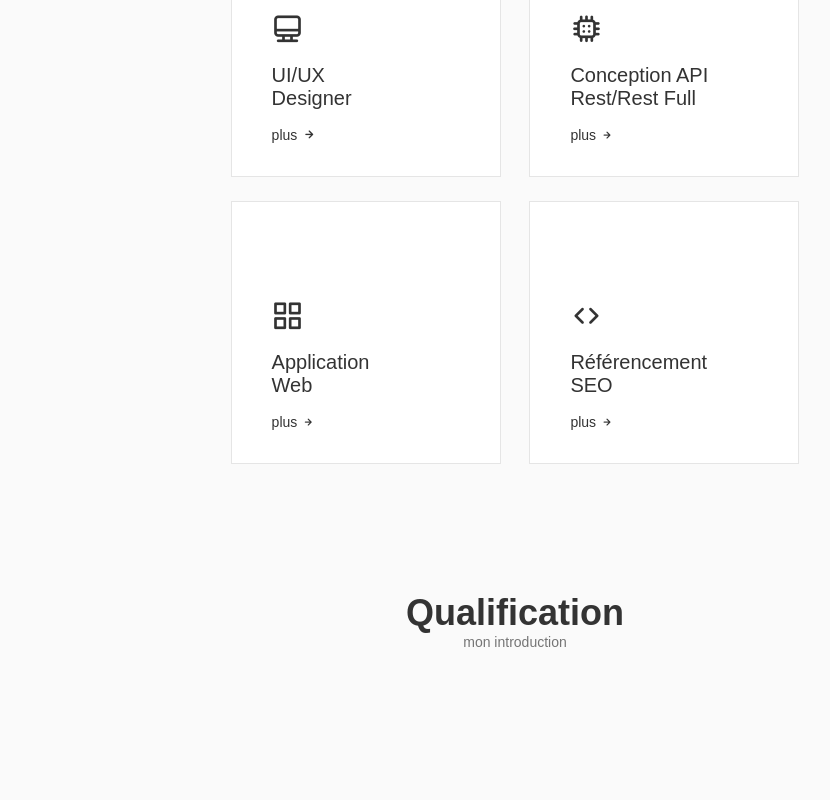
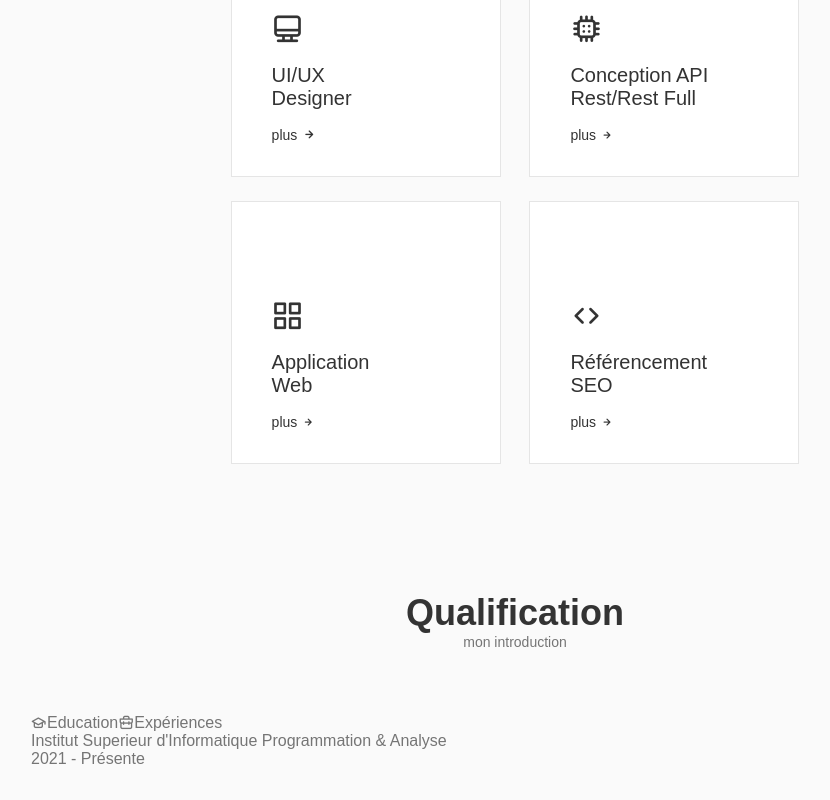
Before and after one commit to rovertnet/mon_portfolio, a React (Create React App) app: page / in a window 1280 px wide. Shown: the part 2394-3194 px from the top of the page, without its empty margins (125-955 px from the left). Before the commit the page ends 3158 px from the top, so only its background shows below. Built offline with nearby package versions, Linux system fonts and the light colour scheme.

Commit message:
un autre comite

```diff
--- a/src/composants/qualification/Qualification.jsx
+++ b/src/composants/qualification/Qualification.jsx
@@ -10,7 +10,34 @@ const Qualification = () => {
         <div className="qualification_container container">
             <div className="qualification_tabs">
                 <div className="qualification_button button--flex">
-                    <i className="uil uil- qualificatio_icon"></i>
+                    <i className="uil uil-graduation-cap qualificatio_icon"></i>{""}
+                    Education
+                </div>
+
+                <div className="qualification_button qualification_active button--flex">
+                      <i className="uil uil-briefcase qualificatio_icon"></i>{""}
+                      Expériences
+                </div>
+            </div>
+
+            <div className="qualification_sections">
+                <div className="qualification_content">
+                    <div className="qualification_data">
+                        <div>
+                            <span className="qualification_rounder"></span>
+                            <span className="qualification_line"></span>
+                        </div>
+                        <div>
+                            <h3 className="qualification_title"></h3>
+                            <span className="qualification_subtitle">
+                                Institut Superieur d'Informatique Programmation & Analyse
+                            </span>
+                            <div className="qualification_calender">
+                                <i className="uil uil-calender-alt"></i>
+                                2021 - Présente
+                            </div>
+                        </div>
+                    </div>
                 </div>
             </div>
         </div>
```
